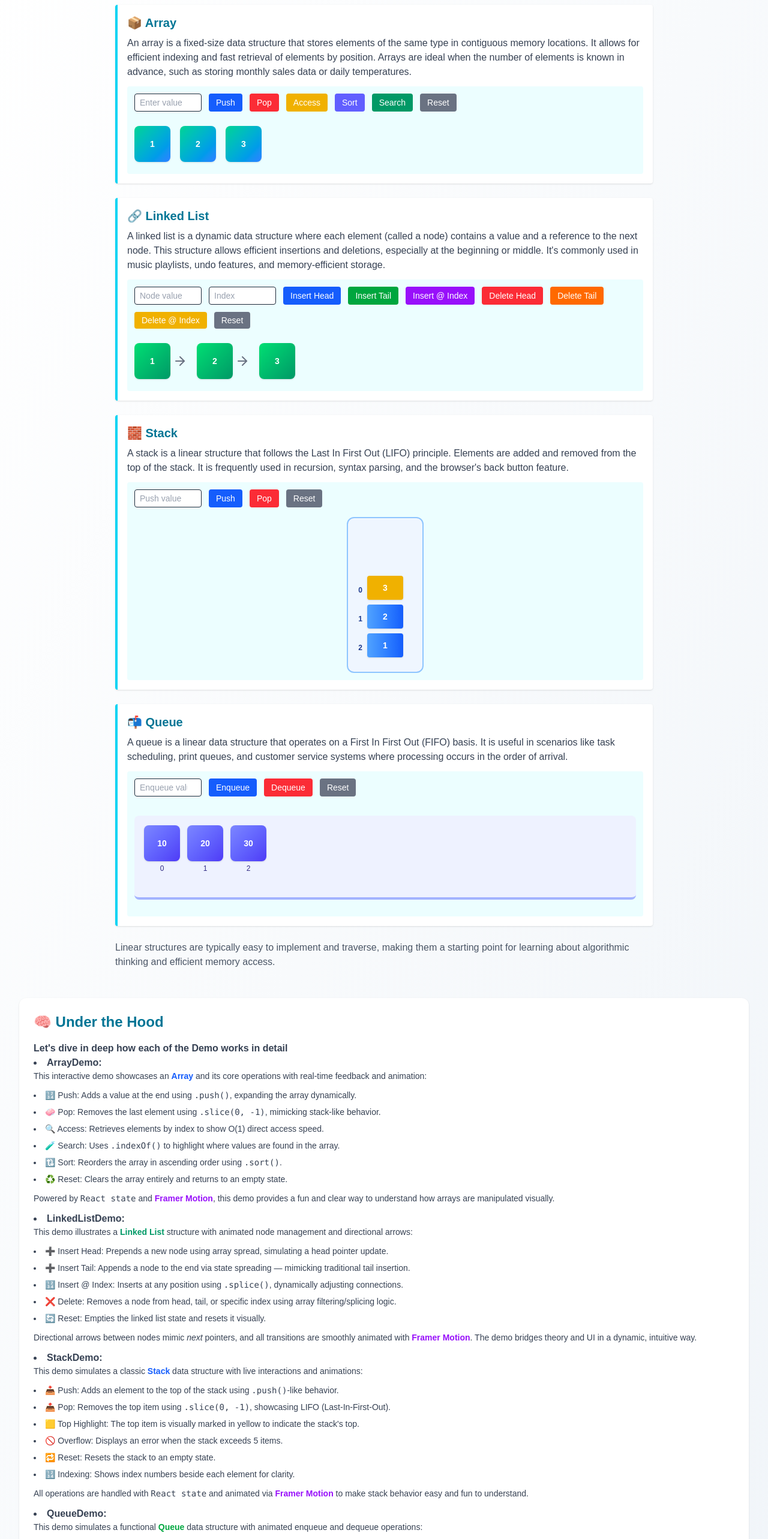
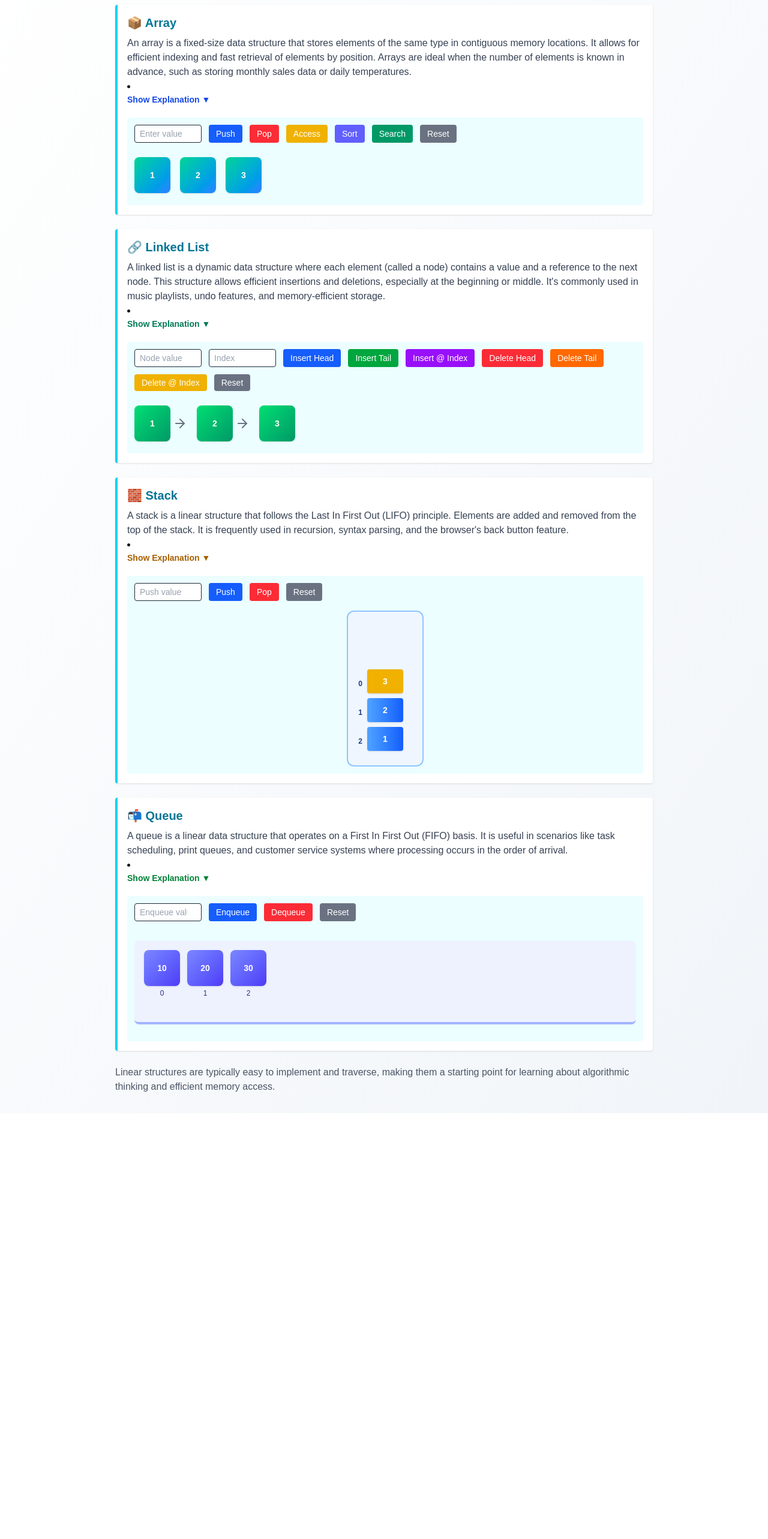
Before and after one commit to vishwaj1/InPlace, a Next.js app: page /non-primitive/linear in a window 1280 px wide. Shown: the part 160-2726 px from the top of the page at 60% size. After the commit the page ends 2016 px from the top, so only its background shows below. Built offline with nearby package versions, Linux system fonts and the light colour scheme.

Commit message:
Added Explanations with a collapse button for each linear data structure

```diff
--- a/src/app/non-primitive/linear/_components/ArrayDemo.jsx
+++ b/src/app/non-primitive/linear/_components/ArrayDemo.jsx
@@ -4,8 +4,25 @@ import { useState } from 'react';
 import { motion, AnimatePresence } from 'framer-motion';
 
 export function explainArray() {
+  const [open, setOpen] = useState(false);
+
   return (
     <div className="text-left text-sm text-gray-700 space-y-3">
+      <button
+        onClick={() => setOpen(!open)}
+        className="text-blue-700 font-semibold hover:underline mb-2"
+      >
+        {open ? 'Hide Explanation ▲' : 'Show Explanation ▼'}
+      </button>
+      <AnimatePresence>
+        {open && (
+          <motion.div
+            initial={{ opacity: 0, y: -10 }}
+            animate={{ opacity: 1, y: 0 }}
+            exit={{ opacity: 0, y: -10 }}
+            transition={{ duration: 0.3 }}
+            className="space-y-3"
+          >
       <p>
         This interactive demo showcases an <span className="font-semibold text-blue-600">Array</span> and its core operations with real-time feedback and animation:
       </p>
@@ -20,6 +37,9 @@ export function explainArray() {
       <p>
         Powered by <code>React state</code> and <span className="font-semibold text-purple-600">Framer Motion</span>, this demo provides a fun and clear way to understand how arrays are manipulated visually.
       </p>
+          </motion.div>
+        )}
+      </AnimatePresence>
     </div>
   );
 }
--- a/src/app/non-primitive/linear/_components/LinkedListDemo.jsx
+++ b/src/app/non-primitive/linear/_components/LinkedListDemo.jsx
@@ -4,9 +4,28 @@ import { useState } from 'react';
 import { motion, AnimatePresence } from 'framer-motion';
 import { ArrowRight } from 'lucide-react';
 
+
 export function explainLinkedList() {
+  const [open, setOpen] = useState(false);
+
   return (
     <div className="text-left text-sm text-gray-700 space-y-3">
+      <button
+        onClick={() => setOpen(!open)}
+        className="text-emerald-700 font-semibold hover:underline mb-2"
+      >
+        {open ? 'Hide Explanation ▲' : 'Show Explanation ▼'}
+      </button>
+
+      <AnimatePresence>
+        {open && (
+          <motion.div
+            initial={{ opacity: 0, y: -10 }}
+            animate={{ opacity: 1, y: 0 }}
+            exit={{ opacity: 0, y: -10 }}
+            transition={{ duration: 0.3 }}
+            className="space-y-3"
+          >
       <p>
         This demo illustrates a <span className="font-semibold text-emerald-600">Linked List</span> structure with animated node management and directional arrows:
       </p>
@@ -20,9 +39,14 @@ export function explainLinkedList() {
       <p>
         Directional arrows between nodes mimic <span className="italic">next</span> pointers, and all transitions are smoothly animated with <span className="font-semibold text-purple-600">Framer Motion</span>. The demo bridges theory and UI in a dynamic, intuitive way.
       </p>
+              </motion.div>
+        )}
+      </AnimatePresence>
     </div>
   );
 }
+
+
 
 export default function LinkedListDemo() {
   const [list, setList] = useState([1, 2, 3]);
--- a/src/app/non-primitive/linear/_components/QueueDemo.jsx
+++ b/src/app/non-primitive/linear/_components/QueueDemo.jsx
@@ -5,8 +5,25 @@ import { motion, AnimatePresence } from 'framer-motion';
 import { ArrowRight } from 'lucide-react';
 
 export function explainQueue() {
+  const [open, setOpen] = useState(false);
+
   return (
     <div className="text-left text-sm text-gray-700 space-y-3">
+      <button
+        onClick={() => setOpen(!open)}
+        className="text-green-700 font-semibold hover:underline mb-2"
+      >
+        {open ? 'Hide Explanation ▲' : 'Show Explanation ▼'}
+      </button>
+      <AnimatePresence>
+        {open && (
+          <motion.div
+            initial={{ opacity: 0, y: -10 }}
+            animate={{ opacity: 1, y: 0 }}
+            exit={{ opacity: 0, y: -10 }}
+            transition={{ duration: 0.3 }}
+            className="space-y-3"
+          >
       <p>
         This demo simulates a functional <span className="font-semibold text-green-600">Queue</span> data structure with animated enqueue and dequeue operations:
       </p>
@@ -20,9 +37,13 @@ export function explainQueue() {
       <p>
         Built with <code>React state</code> and <span className="font-semibold text-purple-600">Framer Motion</span> animations, this demo helps visualize how a queue operates in real-time.
       </p>
+          </motion.div>
+        )}
+      </AnimatePresence>
     </div>
   );
 }
+
 
 export default function QueueDemo() {
   const [queue, setQueue] = useState([10, 20, 30]);
--- a/src/app/non-primitive/linear/_components/StackDemo.jsx
+++ b/src/app/non-primitive/linear/_components/StackDemo.jsx
@@ -4,22 +4,44 @@ import { useState } from 'react';
 import { motion, AnimatePresence } from 'framer-motion';
 
 export function explainStack() {
+  const [open, setOpen] = useState(false);
+
   return (
     <div className="text-left text-sm text-gray-700 space-y-3">
+      <button
+        onClick={() => setOpen(!open)}
+        className="text-yellow-700 font-semibold hover:underline mb-2"
+      >
+        {open ? 'Hide Explanation ▲' : 'Show Explanation ▼'}
+      </button>
+      <AnimatePresence>
+        {open && (
+          <motion.div
+            initial={{ opacity: 0, y: -10 }}
+            animate={{ opacity: 1, y: 0 }}
+            exit={{ opacity: 0, y: -10 }}
+            transition={{ duration: 0.3 }}
+            className="space-y-3"
+          >
+            <div className="text-left text-sm text-gray-700 space-y-3">
               <p>
-        This demo simulates a classic <span className="font-semibold text-blue-600">Stack</span> data structure with live interactions and animations:
+                This demo simulates a classic <span className="font-semibold text-yellow-600">Stack</span> data structure with animated behavior and limited capacity:
               </p>
               <ul className="list-disc list-inside space-y-2">
-        <li><span className="font-medium">📥 Push:</span> Adds an element to the top of the stack using <code>.push()</code>-like behavior.</li>
-        <li><span className="font-medium">📤 Pop:</span> Removes the top item using <code>.slice(0, -1)</code>, showcasing LIFO (Last-In-First-Out).</li>
-        <li><span className="font-medium">🟨 Top Highlight:</span> The top item is visually marked in yellow to indicate the stack's top.</li>
-        <li><span className="font-medium">🚫 Overflow:</span> Displays an error when the stack exceeds 5 items.</li>
-        <li><span className="font-medium">🔁 Reset:</span> Resets the stack to an empty state.</li>
-        <li><span className="font-medium">🔢 Indexing:</span> Shows index numbers beside each element for clarity.</li>
+                <li><span className="font-medium">📥 Push:</span> Adds a value to the top of the stack using array spreading (like <code>.push()</code>).</li>
+                <li><span className="font-medium">📤 Pop:</span> Removes the top item using <code>.slice(0, -1)</code>, demonstrating LIFO access.</li>
+                <li><span className="font-medium">🟨 Top Highlight:</span> Highlights the top item in yellow to mark the stack’s top.</li>
+                <li><span className="font-medium">🚫 Overflow:</span> Limits stack to 5 items and displays an error when exceeded.</li>
+                <li><span className="font-medium">🔁 Reset:</span> Clears all stack contents instantly.</li>
+                <li><span className="font-medium">🔢 Indexing:</span> Each element is labeled with its index for easy reference.</li>
               </ul>
               <p>
-        All operations are handled with <code>React state</code> and animated via <span className="font-semibold text-purple-600">Framer Motion</span> to make stack behavior easy and fun to understand.
+                Built with <code>React state</code> and <span className="font-semibold text-purple-600">Framer Motion</span>, this demo visualizes each step in stack manipulation clearly and interactively.
               </p>
+            </div>
+          </motion.div>
+        )}
+      </AnimatePresence>
     </div>
   );
 }
--- a/src/app/non-primitive/linear/page.jsx
+++ b/src/app/non-primitive/linear/page.jsx
@@ -20,6 +20,7 @@ export default function LinearPage() {
     <p className="text-gray-700 mt-2">
       An array is a fixed-size data structure that stores elements of the same type in contiguous memory locations. It allows for efficient indexing and fast retrieval of elements by position. Arrays are ideal when the number of elements is known in advance, such as storing monthly sales data or daily temperatures.
     </p>
+    <li>{explainArray()}</li>
     <div className="mt-3 bg-cyan-50 p-3 rounded text-sm">
       <ArrayDemo />
     </div>
@@ -30,6 +31,7 @@ export default function LinearPage() {
     <p className="text-gray-700 mt-2">
       A linked list is a dynamic data structure where each element (called a node) contains a value and a reference to the next node. This structure allows efficient insertions and deletions, especially at the beginning or middle. It's commonly used in music playlists, undo features, and memory-efficient storage.
     </p>
+    <li> {explainLinkedList()}</li>
     <div className="mt-3 bg-cyan-50 p-3 rounded text-sm">
       <LinkedListDemo />
     </div>
@@ -40,8 +42,10 @@ export default function LinearPage() {
     <p className="text-gray-700 mt-2">
       A stack is a linear structure that follows the Last In First Out (LIFO) principle. Elements are added and removed from the top of the stack. It is frequently used in recursion, syntax parsing, and the browser's back button feature.
     </p>
+    <li>{explainStack()}</li>
     <div className="mt-3 bg-cyan-50 p-3 rounded text-sm">
       <StackDemo />
+      <explainStack/>
     </div>
   </div>
 
@@ -50,6 +54,8 @@ export default function LinearPage() {
     <p className="text-gray-700 mt-2">
       A queue is a linear data structure that operates on a First In First Out (FIFO) basis. It is useful in scenarios like task scheduling, print queues, and customer service systems where processing occurs in the order of arrival.
     </p>
+    <li> {explainQueue()}</li>
+
     <div className="mt-3 bg-cyan-50 p-3 rounded text-sm">
       <QueueDemo />
     </div>
@@ -62,16 +68,7 @@ export default function LinearPage() {
         </p>
       </div>
 
-      <div className="mt-12 bg-white rounded-xl shadow p-6">
-        <h2 className="text-2xl font-semibold text-cyan-700 mb-4">🧠 Under the Hood</h2>
-        <h2 className="text-left font-semibold text-gray-700 space-y-3">Let's dive in deep how each of the Demo works in detail</h2>
-        <ul className="list-disc list-inside space-y-3 text-gray-700">
-          <li><strong>ArrayDemo:</strong> {explainArray()}</li>
-          <li><strong>LinkedListDemo:</strong> {explainLinkedList()}</li>
-          <li><strong>StackDemo:</strong> {explainStack()}</li>
-          <li><strong>QueueDemo:</strong> {explainQueue()}</li>
-        </ul>
-      </div>
+
     </main>
   );
 }
```
Lines whose indentation alone changed are shown as unchanged.
